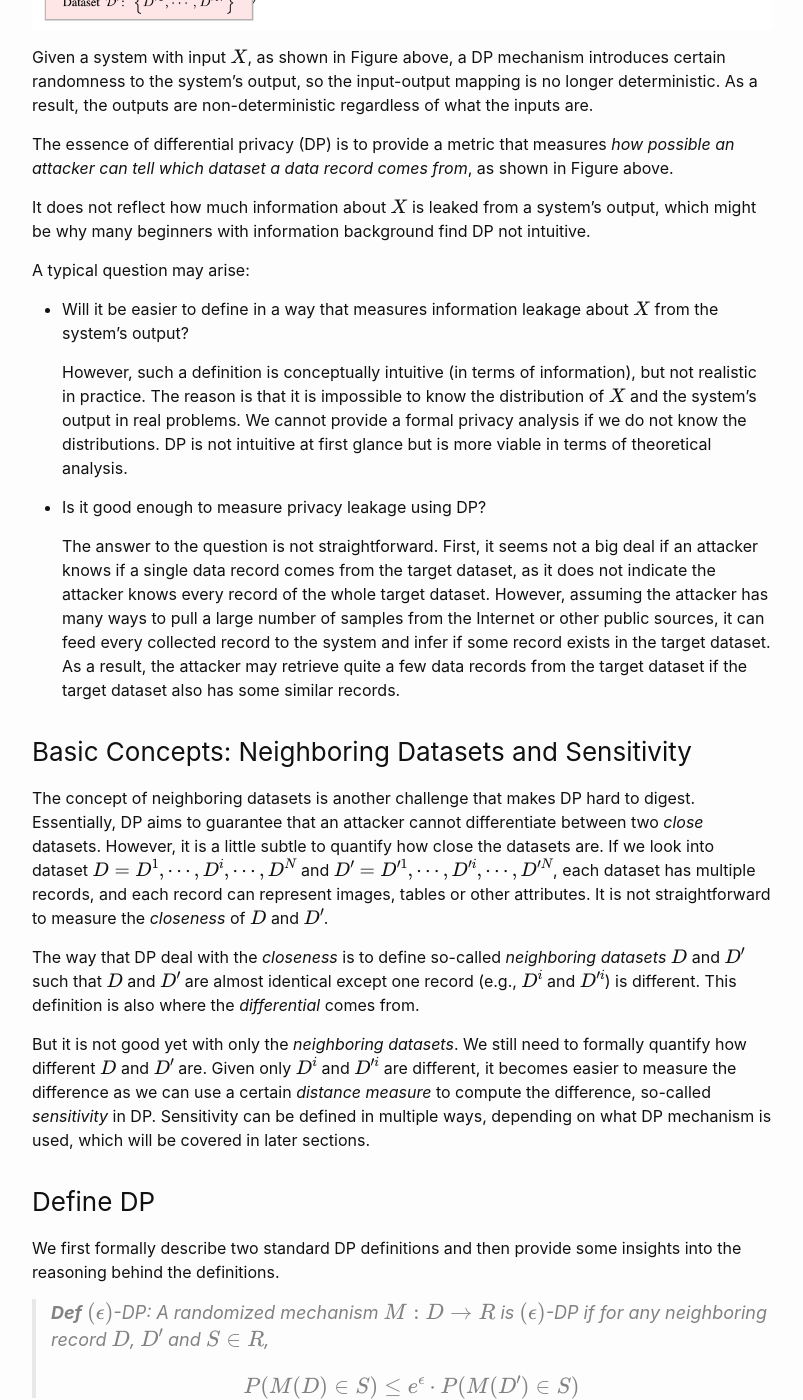
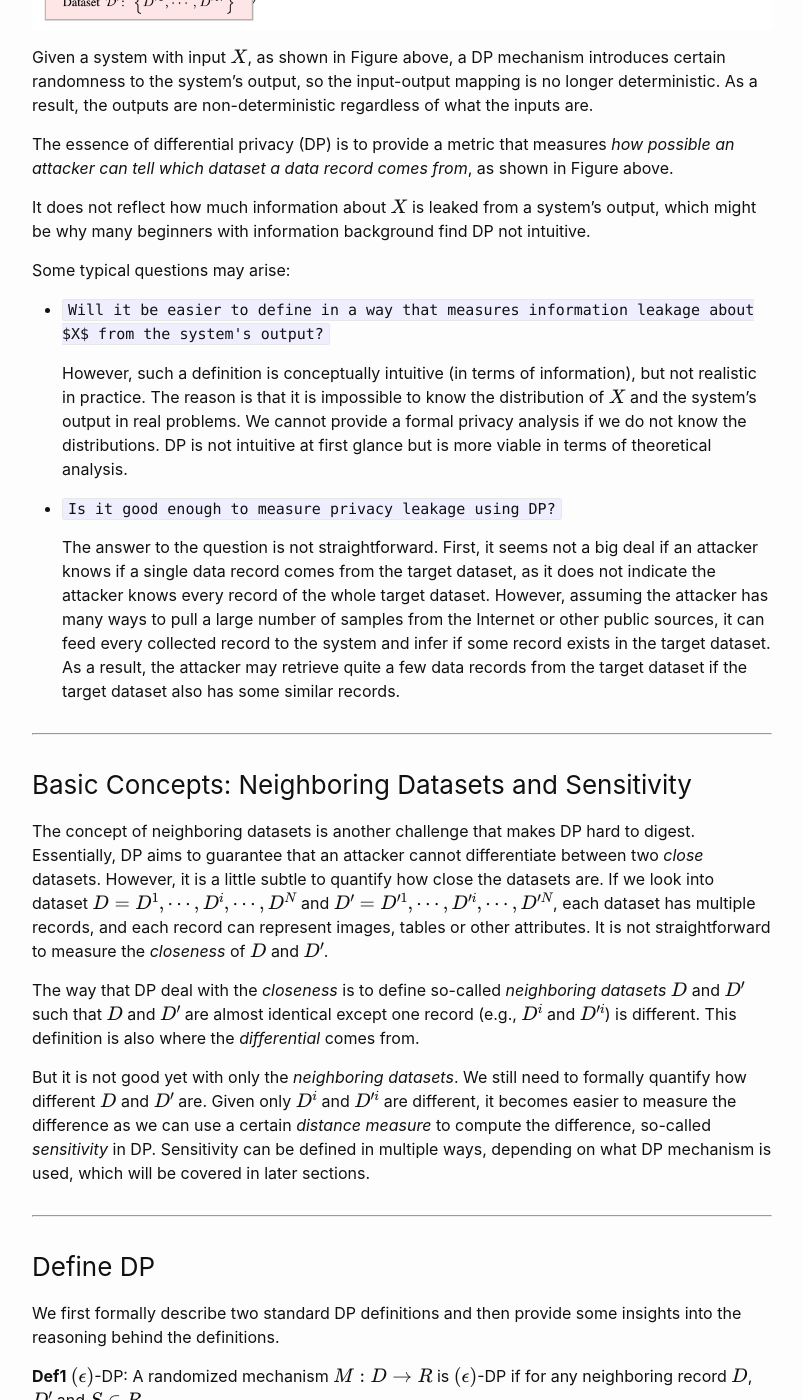
Before and after one commit to yuehniu/homepage, a Jekyll site: the page built from _posts/2023-08-10-DP1.md, in a window 1280 px wide and 1400 px high, scrolled down 794 px. Shown: the whole window, without its empty margins (238-1041 px from the left). Built offline with Jekyll 4.4.1, drawn with Linux system fonts in a browser that asks for light colours; formulas are drawn with MathJax 3; some of the changed text lies outside the part shown.

Commit message:
Update: dp blogs

```diff
--- a/_posts/2023-08-10-DP1.md
+++ b/_posts/2023-08-10-DP1.md
@@ -44,9 +44,10 @@
 It does not reflect how much information about $X$ is leaked from a system's output,
 which might be why many beginners with information background find DP not intuitive.
 
-A typical question may arise:
-- Will it be easier to define in a way that measures information leakage about $X$
-from the system's output?
+Some typical questions may arise:
+
+- `Will it be easier to define in a way that measures information leakage about $X$
+from the system's output?`
 
     However, such a definition is conceptually intuitive (in terms of information),
     but not realistic in practice.
@@ -55,7 +56,7 @@
     if we do not know the distributions.
     DP is not intuitive at first glance but is more viable in terms of theoretical analysis.
 
-- Is it good enough to measure privacy leakage using DP?
+- `Is it good enough to measure privacy leakage using DP?`
 
     The answer to the question is not straightforward.
     First, it seems not a big deal if an attacker knows if a single data record comes from
@@ -67,6 +68,8 @@
     if some record exists in the target dataset.
     As a result, the attacker may retrieve quite a few data records from the target dataset
     if the target dataset also has some similar records.
+
+---
 
 ### Basic Concepts: Neighboring Datasets and Sensitivity
 
@@ -90,26 +93,28 @@
 Sensitivity can be defined in multiple ways, depending on what DP mechanism is used,
 which will be covered in later sections.
 
+---
+
 ### Define DP
 
 We first formally describe two standard DP definitions and
 then provide some insights into the reasoning behind the definitions.
 
-> **Def** $(\epsilon)$-DP: A randomized mechanism $M: D \rightarrow R$ is $(\epsilon)$-DP if
-> for any neighboring record $D$, $D'$ and $S\in R$,
->
-> \[ P(M(D)\in S) \leq e^{\epsilon} \cdot P(M(D')\in S) \]
+**Def1** $(\epsilon)$-DP: A randomized mechanism $M: D \rightarrow R$ is $(\epsilon)$-DP if
+for any neighboring record $D$, $D'$ and $S\in R$,
 
-> **Def** $(\epsilon,\delta)$-DP: A randomized mechanism $M: D \rightarrow R$ is $(\epsilon,\delta)$-DP
-> if for any neighboring record $D$, $D'$ and $S\in R$,
->
-> \[ $P(M(D)\in S) \leq e^{\epsilon} \cdot P(M(D')\in S) + \delta$ \]
+\[ P(M(D)\in S) \leq e^{\epsilon} \cdot P(M(D')\in S) \]
+
+**Def2** $(\epsilon,\delta)$-DP: A randomized mechanism $M: D \rightarrow R$ is $(\epsilon,\delta)$-DP
+if for any neighboring record $D$, $D'$ and $S\in R$,
+
+\[ P(M(D)\in S) \leq e^{\epsilon} \cdot P(M(D')\in S) + \delta \]
 
 Intuitively, the two definitions above make sense as they aim to upper bound
 the probability difference between the outputs of two different inputs.
 However, they have more to say:
 
-- Why only provide the upper bound?
+- `Why only provide the upper bound?`
 
     Considering the case that
 
@@ -122,17 +127,17 @@
     As a result, if we can switch the position of $D$ and $D'$, the inequality still holds.
     Therefore, Definitions above also implicitly specify the lower bounds.
 
-- What is the difference between these two definitions?
+- `What is the difference between these two definitions?`
 
-If we define a probability distance measure
-$L = | \log \frac{P(M(D)\in S)}{P(M(D')\in S)}  |$,
-we can see $(\epsilon)$-DP always requires $L\leq \epsilon$.
-Namely, the two probabilities should always be *close* enough by $\epsilon$.
+    If we define a probability distance measure
+    $L = | \log \frac{P(M(D)\in S)}{P(M(D')\in S)}  |$,
+    we can see $(\epsilon)$-DP always requires $L\leq \epsilon$.
+    Namely, the two probabilities should always be *close* enough by $\epsilon$.
 
-For $(\epsilon, \delta)$-DP, it does not guarantee the two probabilities
-are always to close enough.
-Suppose in a case where $P(M(D')\in S) \rightarrow 0$,
-for $(\epsilon)$-DP, $P(M(D)\in S)$ is also required to be close to 0.
-However, for $(\epsilon, \delta)$-DP, $P(M(D)\in S)$ can be at most $\delta$.
-Hence, this indicates $(\epsilon, \delta)$-DP only requires
-the two probabilities are *close* enough with probability $1-\delta$.
+    For $(\epsilon, \delta)$-DP, it does not guarantee the two probabilities
+    are always to close enough.
+    Suppose in a case where $P(M(D')\in S) \rightarrow 0$,
+    for $(\epsilon)$-DP, $P(M(D)\in S)$ is also required to be close to 0.
+    However, for $(\epsilon, \delta)$-DP, $P(M(D)\in S)$ can be at most $\delta$.
+    Hence, this indicates $(\epsilon, \delta)$-DP only requires
+    the two probabilities are *close* enough with probability $1-\delta$.
```
